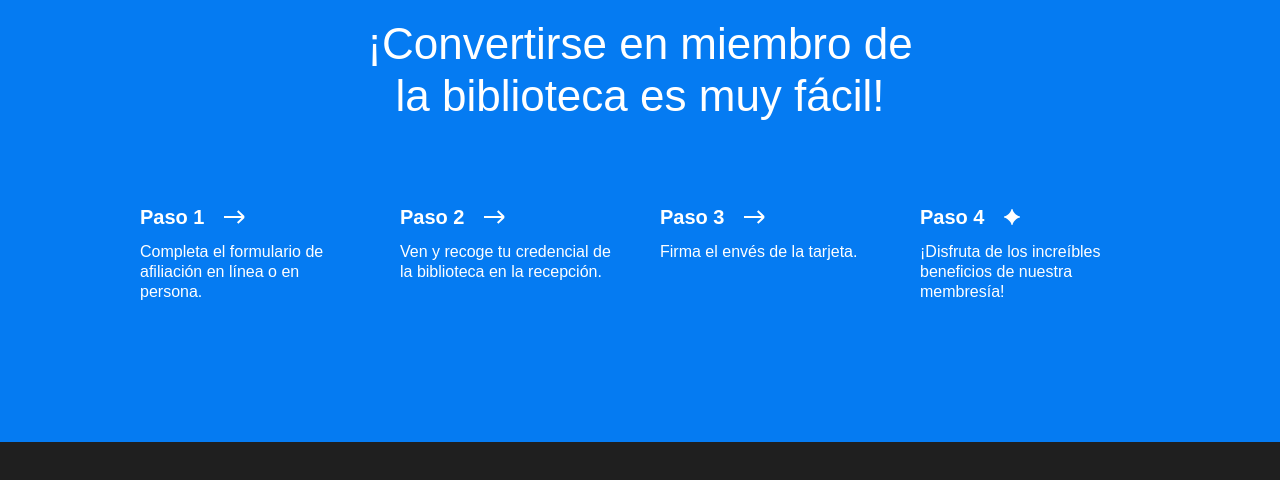
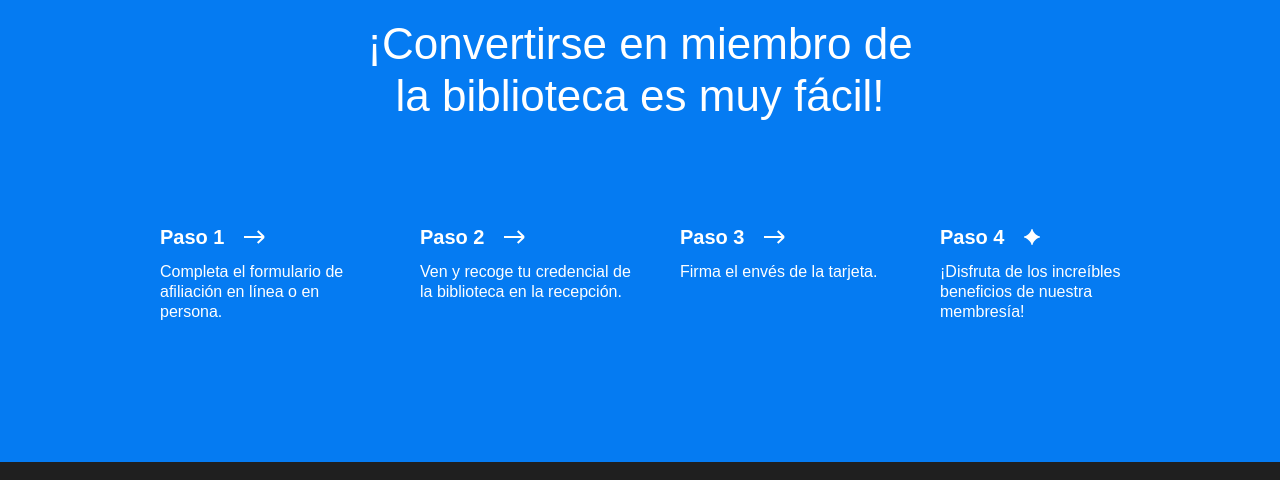
Before and after one commit to wstevenbf/web_project_library_es, a plain HTML site: page index.html in a window 1280 px wide. Shown: the part 3020-3500 px from the top of the page. Drawn offline with Linux system fonts and the light colour scheme.

Commit message:
Correccion 1

```diff
--- a/styles/style.css
+++ b/styles/style.css
@@ -307,14 +307,13 @@
 
 .membership__steps {
   list-style-type: none;
-  padding-top: 80px;
+  /* margin-top: 200px; */
   margin: 100px 0 0;
   column-gap: 40px;
-  margin: 0px;
+  /* margin: 0px; */
   display: flex;
   flex-wrap: wrap;
   justify-content: center;
-  padding-left: 0;
 }
 
 .step {
```
